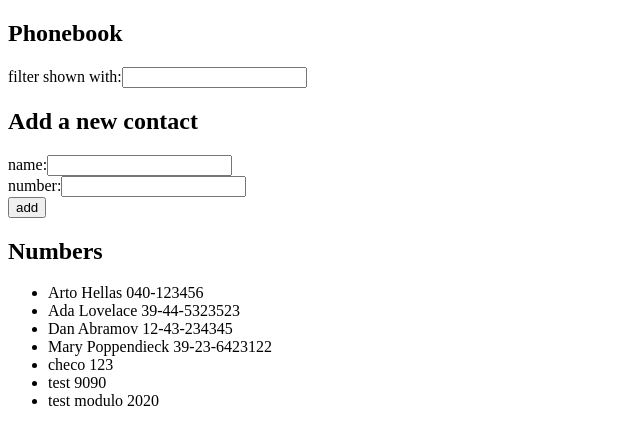
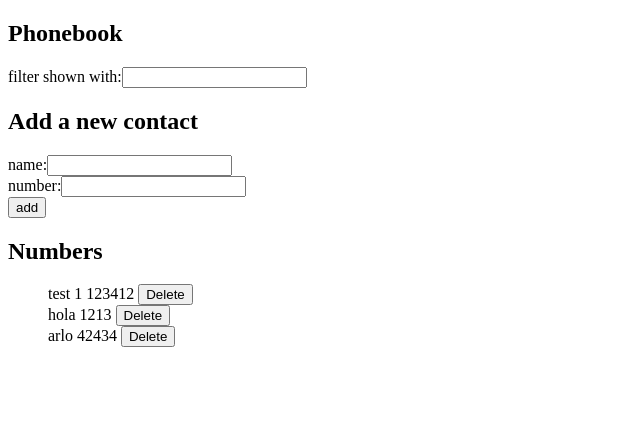
Before and after one commit to EmilianoCBE/fullstackopen-course, a React (Vite) app in the folder part2/agendaTelefonica/: page / in a window 1280 px wide. Shown: the top 444 px of the page, without its empty margins (0-640 px from the left). Built offline with nearby package versions, Linux system fonts and the light colour scheme; data requests are answered from the project's data file.

Commit message:
Ejercicio 2.14 de La agenda telefonica de la Parte 2 hecho

```diff
--- a/part2/agendaTelefonica/db.json
+++ b/part2/agendaTelefonica/db.json
@@ -1,39 +1,19 @@
 {
   "persons": [
     {
-      "name": "Arto Hellas",
-      "number": "040-123456",
-      "id": "1"
+      "id": "62ed",
+      "name": "test 1",
+      "number": "123412"
     },
     {
-      "name": "Ada Lovelace",
-      "number": "39-44-5323523",
-      "id": "2"
+      "id": "12a4",
+      "name": "hola",
+      "number": "1213"
     },
     {
-      "name": "Dan Abramov",
-      "number": "12-43-234345",
-      "id": "3"
-    },
-    {
-      "name": "Mary Poppendieck",
-      "number": "39-23-6423122",
-      "id": "4"
-    },
-    {
-      "id": "7301",
-      "name": "checo",
-      "number": "123"
-    },
-    {
-      "id": "90ba",
-      "name": "test",
-      "number": "9090"
-    },
-    {
-      "id": "cdeb",
-      "name": "test modulo",
-      "number": "2020"
+      "id": "1833",
+      "name": "arlo",
+      "number": "42434"
     }
   ]
 }
--- a/part2/agendaTelefonica/src/App.jsx
+++ b/part2/agendaTelefonica/src/App.jsx
@@ -3,6 +3,7 @@ import Filter from "./components/Filter";
 import { PersonForm } from "./components/PersonForm";
 import { Persons } from "./components/Persons";
 import personService from "./services/persons";
+import axios from "axios";
 
 const App = () => {
   const [persons, setPersons] = useState([]);
@@ -16,7 +17,7 @@ const App = () => {
       .then(initialPersons => {
         setPersons(initialPersons);
       });
-  }, []);
+  }, [persons]);
 
 
   const handleNewNameChange = (e) => {
@@ -46,7 +47,7 @@ const App = () => {
     }
 
     personService
-      .addPersons(personObject)
+      .addPerson(personObject)
       .then(returnedPerson => {
         setPersons(persons.concat(returnedPerson));
         setNewName("");
@@ -54,6 +55,18 @@ const App = () => {
       })
 
   };
+
+  const deletePerson = (id) => {
+    console.log(`This is the id ${id}`)
+    const url = "http://localhost:3001/persons"
+    const personToDelete = `${url}/${id}`
+    axios
+      .delete(personToDelete)
+      .then(response => {
+        const person = response.data
+        confirm(`Delete ${person.name} ?`)
+      })
+  }
 
   return (
     <div>
@@ -69,7 +82,11 @@ const App = () => {
         onChangeNumber={handleNewNumberChange}
       />
       <h2>Numbers</h2>
-      <Persons filter={filter} persons={persons} />
+      <Persons
+        filter={filter}
+        persons={persons}
+        deletePerson={deletePerson}
+      />
     </div>
   );
 };
--- a/part2/agendaTelefonica/src/components/Persons.jsx
+++ b/part2/agendaTelefonica/src/components/Persons.jsx
@@ -1,10 +1,10 @@
-export const Persons = ({filter, persons}) => {
+export const Persons = ({ filter, persons, deletePerson }) => {
   return (
-    <ul>
+    <ul style={{'listStyle': 'none'}}>
       {filter !== ""
         ? persons.map((person) =>
             person.name.toLowerCase().includes(filter) ? (
-              <li key={person.name}>
+              <li key={person.id}>
                 {person.name} {person.number}
               </li>
             ) : (
@@ -12,9 +12,10 @@ export const Persons = ({filter, persons}) => {
             )
           )
         : persons.map((person) => (
-            <li key={person.name}>
-              {person.name} {person.number}
-            </li>
+              <li key={person.id}>
+                <span>{person.name} {person.number} </span>
+                <button onClick={() => deletePerson(person.id)}> Delete </button>
+              </li>
           ))}
     </ul>
   );
--- a/part2/agendaTelefonica/src/services/persons.js
+++ b/part2/agendaTelefonica/src/services/persons.js
@@ -7,16 +7,16 @@ const getAllPersons = () => {
   return request.then(response => response.data)
 }
 
-const addPersons = (newObject) => {
+const addPerson = (newObject) => {
   const request = axios.post(baseUrl, newObject)
   return request.then(response => response.data)
 }
 
-const updatePersons = (id, newObject) => {
-  return axios.put(`${baseUrl}/${id}`, newObject)
+const deletePerson = (id) => {
+  return axios.delete(`${baseUrl}/${id}`)
 }
 
-export default { getAllPersons, addPersons, updatePersons }
+export default { getAllPersons, addPerson, deletePerson }
 
 // axios.post("http://localhost:3001/persons", personObject).then((response) => {
 //   setPersons(persons.concat(response.data));
```
